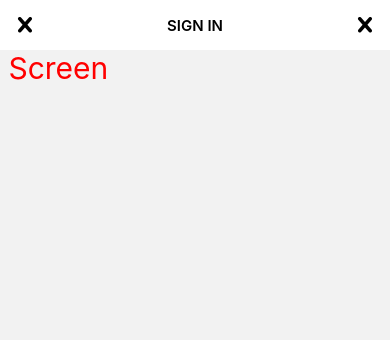
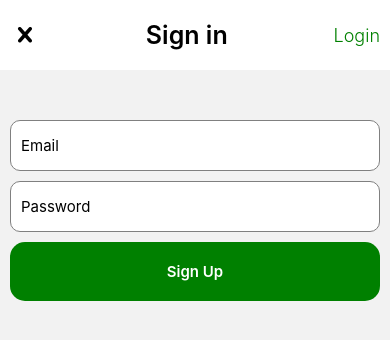
Before and after one commit to HamidAbdullah/R_Learning, a React Native app: screen /SignIn in a window 390 px wide. Shown: the top 340 px of the page. Built offline with nearby package versions, Linux system fonts and the light colour scheme.

Commit message:
designed SignIn Screen.

```diff
--- a/src/components/button/index.tsx
+++ b/src/components/button/index.tsx
@@ -0,0 +1,35 @@
+import React from 'react';
+import {Text, TouchableOpacity, View} from 'react-native';
+import styles from './style';
+
+type buttonType = {
+
+}
+
+function CustomButton(props: any) {
+    const {
+        title,
+        onPress,
+        disabled,
+        buttonStyleWrapper,
+        loading,
+        titleStyle
+    } = props || {};
+
+
+    const renderTitle =() => {
+        return <Text style={[styles.textButtonVerify, titleStyle]}>{title}</Text>
+    }
+
+    return (
+            <TouchableOpacity
+                style={[styles.buttonVerify, buttonStyleWrapper]}
+                activeOpacity={0.9}
+                disabled={disabled || loading}
+                onPress={onPress}>
+                {renderTitle()}
+            </TouchableOpacity>
+    );
+}
+
+export default CustomButton;
--- /dev/null
+++ b/src/components/button/style.ts
@@ -0,0 +1,18 @@
+import {StyleSheet} from 'react-native';
+const styles = StyleSheet.create({
+  buttonVerify: {
+    paddingVertical:20,
+    backgroundColor: 'green',
+    marginHorizontal: 10,
+    borderRadius: 15,
+  },
+  textButtonVerify: {
+    alignSelf:'center',
+    color: '#fff',
+    fontSize: 15,
+    textAlign: 'center',
+    fontWeight:'600'
+  },
+});
+
+export default styles;
--- a/src/components/header/index.tsx
+++ b/src/components/header/index.tsx
@@ -14,6 +14,8 @@ export type PropsType = {
     iconSize: number,
     handleOnPressRight: () => {},
     handleOnPressLeft: () => {},
+    isShowRight: boolean,
+    rigtSideText: string,
 }
 
 const CustomHeader = (props: PropsType) => {
@@ -28,6 +30,8 @@ const CustomHeader = (props: PropsType) => {
         iconColor = '#000',
         handleOnPressRight = () => {},
         handleOnPressLeft = () => {},
+        isShowRight = true,
+        rigtSideText = '',
 
     } = props;
 
@@ -42,7 +46,6 @@ const CustomHeader = (props: PropsType) => {
                     iconType={leftIconType}
                     iconSize={iconSize}
                     iconColor={iconColor}
-                    isShowRight = {true}
                 />
             </TouchableOpacity>
         );
@@ -50,7 +53,7 @@ const CustomHeader = (props: PropsType) => {
     };
 
     const renderRightIcon = () => {
-
+        if (isShowRight) {
         return (
             <TouchableOpacity
                 onPress={handleOnPressRight}
@@ -64,6 +67,11 @@ const CustomHeader = (props: PropsType) => {
                 />
             </TouchableOpacity>
         );
+        } else {
+        return <View style={styles.backContainerStyle} >
+            <Text style={styles.rightTextStyle}>{rigtSideText}</Text>
+        </View>;
+      }
 
     };
 
--- a/src/components/header/style.ts
+++ b/src/components/header/style.ts
@@ -2,17 +2,21 @@ import { Platform, StyleSheet } from "react-native";
 
 const styles = StyleSheet.create({
   container: {
-    height: 50,
-    backgroundColor:'#fff',
+    height: 70,
+    backgroundColor:'#ffff',
     alignItems: 'center',
     justifyContent: 'space-between',
     flexDirection: 'row',
   },
   text: {
       color: 'black',
-      fontSize: 15,
-      textTransform: 'uppercase',
+      fontSize: 25,
       fontWeight:'600'
+  },
+  rightTextStyle: {
+    color: 'green',
+    fontSize: 18,
+    fontWeight: '300',
   },
   menuIcon: {
     fontSize: 35,
--- /dev/null
+++ b/src/components/textInput/inde.tsx
@@ -0,0 +1,39 @@
+import React from 'react';
+import {View,TextInput} from 'react-native';
+import styles from './style';
+
+type TextInputTypes =  {
+    placeholder : string,
+    value: string,
+    onChangeText: any,
+    placeholderTextColor: string,
+    customInput: any,
+    customContainerInput: any,
+    multiline: any,
+}
+
+function CustomTextInput(props: TextInputTypes) {
+  const {
+    placeholder,
+    value,
+    onChangeText,
+    placeholderTextColor,
+    customInput,
+    customContainerInput,
+    multiline,
+  } = props || {};
+  return (
+    <View style={[styles.inputContainer, customContainerInput]}>
+      <TextInput
+        style={[styles.input, customInput]}
+        placeholder={placeholder}
+        multiline={multiline}
+        value={value}
+        onChangeText={onChangeText}
+        placeholderTextColor={placeholderTextColor}
+      />
+    </View>
+  );
+}
+
+export default CustomTextInput;
--- /dev/null
+++ b/src/components/textInput/style.ts
@@ -0,0 +1,32 @@
+import {StyleSheet} from 'react-native';
+
+const styles = StyleSheet.create({
+  inputContainer: {
+    marginHorizontal: 10,
+    backgroundColor: '#fff',
+    borderWidth:1,
+    borderColor:'grey',
+    marginBottom: 10,
+    borderRadius: 10,
+  },
+  input: {
+    paddingHorizontal: 10,
+    fontSize: 15,
+    color: 'black',
+    paddingVertical:15,
+
+  },
+  iconStyle: {
+    tintColor: '#000',
+    width: 15,
+    height: 15,
+    marginRight: 5,
+  },
+  imageStyle: {
+    width: 18,
+    height: 18,
+    marginRight: 10,
+  },
+});
+
+export default styles;
--- a/src/screens/loginScreen/signIn/index.tsx
+++ b/src/screens/loginScreen/signIn/index.tsx
@@ -1,14 +1,32 @@
 import React from "react";
 import { StatusBar, Text, View } from "react-native";
 import CustomHeader from "../../../components/header";
+import CustomTextInput from "../../../components/textInput/inde";
+import styles from "./style";
+import CustomButton from "../../../components/button";
 const SignIn = () => {
     return(
         <View>
             <CustomHeader
             title={'Sign in'}
-            rightIconName={'cross'}/>
+            rightIconName={'cross'}
+            isShowRight={false}
+            rigtSideText="Login"
+            />
 
-            <Text style={{color: 'red', fontSize: 30}}> Screen </Text>
+            <View style={styles.container}>
+            <CustomTextInput
+            placeholder="Email"
+            placeholderTextColor="#000"
+            />
+            <CustomTextInput
+            placeholder="Password"
+            placeholderTextColor="#000"
+            />
+            <CustomButton
+                title = "Sign Up"
+            />
+            </View>
         </View>
     )
 }
--- /dev/null
+++ b/src/screens/loginScreen/signIn/style.ts
@@ -0,0 +1,11 @@
+import React from "react";
+import { StyleSheet, Dimensions } from "react-native";
+const SCREEN_HEIGHT = Dimensions.get('screen').height;
+const styles = StyleSheet.create({
+    container: {
+        justifyContent: 'center',
+        marginTop: SCREEN_HEIGHT/4 - 100,
+    }
+})
+
+export default styles;
```
